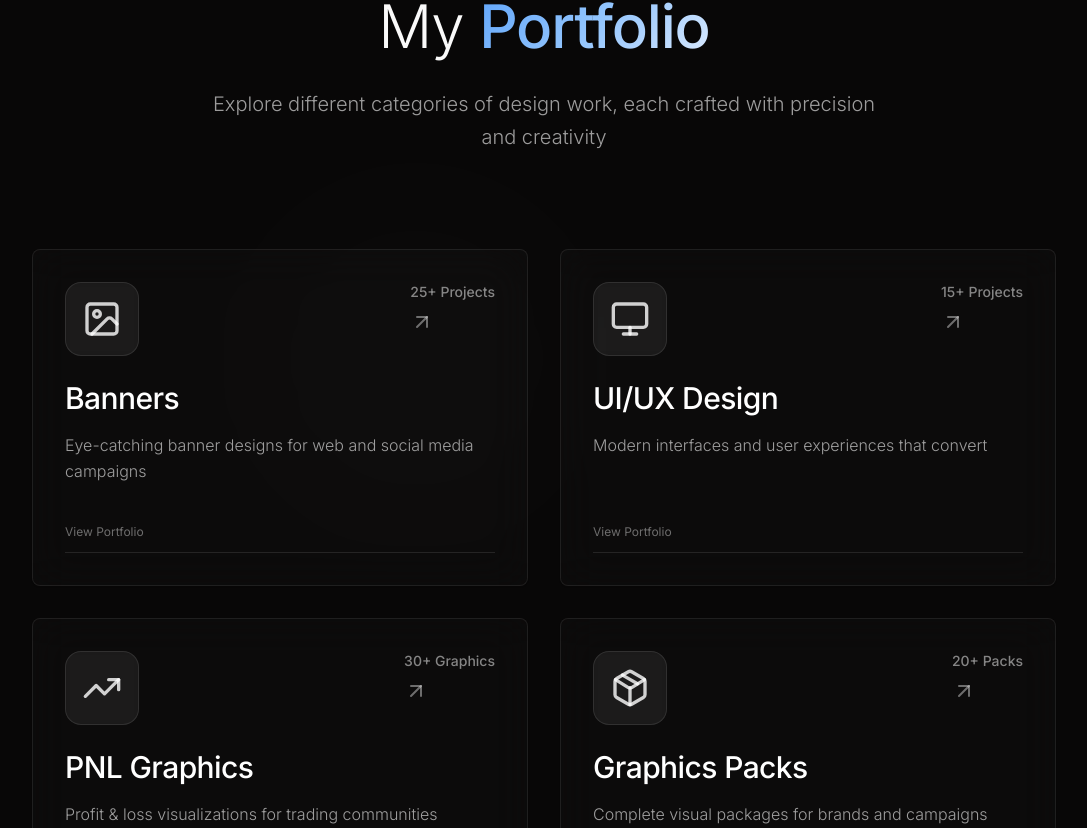
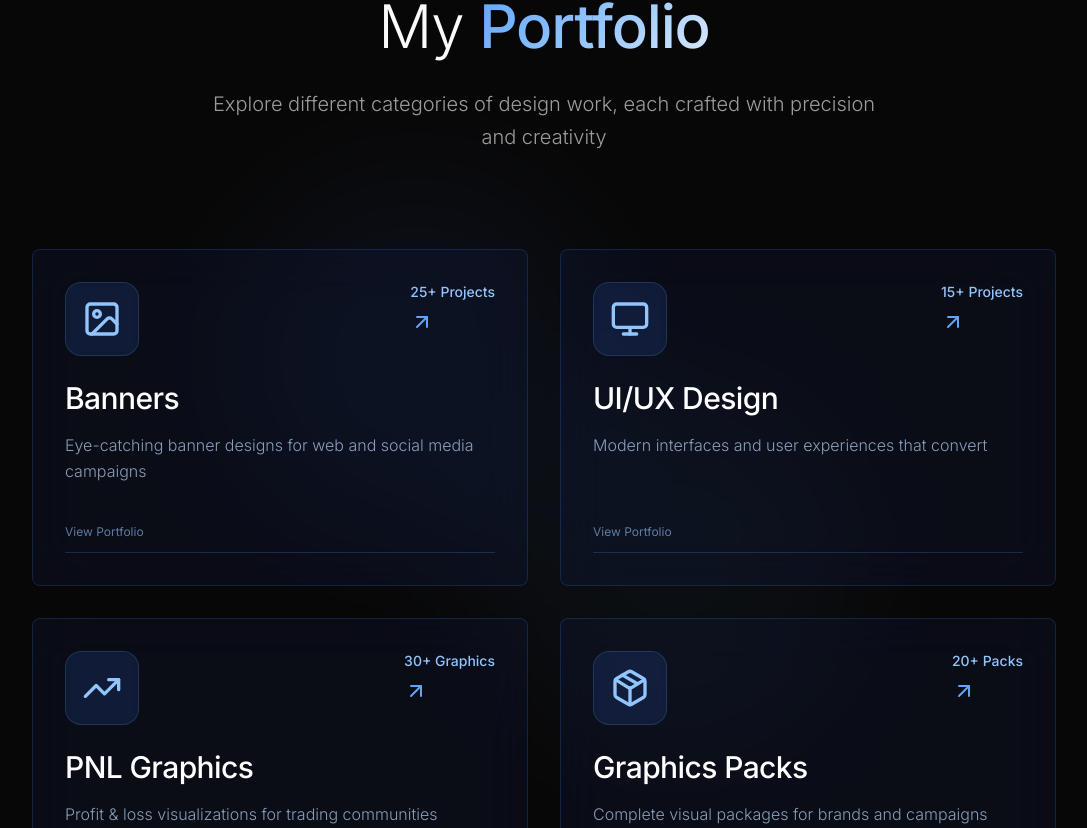
Before and after one commit to zakariyyazeb108/degen-neon-canvas, a React (Vite) app: page / in a window 1280 px wide. Shown: the part 1832-2660 px from the top of the page, without its empty margins (96-1183 px from the left). Built offline with nearby package versions, Linux system fonts and the light colour scheme.

Commit message:
Fix: Portfolio card color
Updated portfolio card colors to match the website's blue theme.

```diff
--- a/src/components/Portfolio.tsx
+++ b/src/components/Portfolio.tsx
@@ -41,10 +41,10 @@ const Portfolio = () => {
 
   return (
     <section id="portfolio" className="py-32 bg-background relative overflow-hidden">
-      {/* Subtle background */}
-      <div className="absolute inset-0 opacity-20">
-        <div className="absolute top-1/4 left-1/4 w-96 h-96 bg-white/5 rounded-full blur-3xl"></div>
-        <div className="absolute bottom-1/4 right-1/4 w-96 h-96 bg-white/3 rounded-full blur-3xl"></div>
+      {/* Blue gradient background to match the site */}
+      <div className="absolute inset-0 opacity-30">
+        <div className="absolute top-1/4 left-1/4 w-96 h-96 bg-blue-500/20 rounded-full blur-3xl"></div>
+        <div className="absolute bottom-1/4 right-1/4 w-96 h-96 bg-blue-400/15 rounded-full blur-3xl"></div>
       </div>
 
       <div className="container mx-auto px-6 relative z-10">
@@ -65,42 +65,42 @@ const Portfolio = () => {
               className="block group"
               style={{ animationDelay: `${index * 0.1}s` }}
             >
-              <Card className="premium-card p-8 h-full">
+              <Card className="bg-blue-950/20 backdrop-blur-xl border-blue-500/20 hover:border-blue-400/40 transition-all duration-500 hover:bg-blue-900/30 p-8 h-full group-hover:shadow-2xl group-hover:shadow-blue-500/10">
                 <div className="space-y-6 h-full flex flex-col">
 
                   {/* Header section */}
                   <div className="flex items-start justify-between">
-                    <div className="p-4 rounded-2xl bg-white/5 backdrop-blur-sm border border-white/10 transition-all duration-300 group-hover:bg-white/10">
-                      <category.icon className="w-10 h-10 text-white/80 group-hover:text-white transition-colors duration-300" />
+                    <div className="p-4 rounded-2xl bg-blue-500/10 backdrop-blur-sm border border-blue-400/20 transition-all duration-300 group-hover:bg-blue-500/20 group-hover:border-blue-400/40">
+                      <category.icon className="w-10 h-10 text-blue-300 group-hover:text-blue-200 transition-colors duration-300" />
                     </div>
 
                     <div className="text-right">
-                      <span className="text-white/50 font-medium text-sm block mb-2">
+                      <span className="text-blue-300 font-medium text-sm block mb-2">
                         {category.count}
                       </span>
-                      <ArrowUpRight className="w-6 h-6 text-white/40 group-hover:text-white/70 transition-all duration-300 transform group-hover:translate-x-1 group-hover:-translate-y-1" />
+                      <ArrowUpRight className="w-6 h-6 text-blue-400 group-hover:text-blue-300 transition-all duration-300 transform group-hover:translate-x-1 group-hover:-translate-y-1" />
                     </div>
                   </div>
 
                   {/* Content */}
                   <div className="space-y-4 flex-grow">
-                    <h3 className="text-3xl font-medium text-white group-hover:text-white/90 transition-colors duration-300">
+                    <h3 className="text-3xl font-medium text-white group-hover:text-blue-100 transition-colors duration-300">
                       {category.title}
                     </h3>
-                    <p className="text-white/60 group-hover:text-white/70 leading-relaxed font-light transition-colors duration-300">
+                    <p className="text-blue-200/70 group-hover:text-blue-200/90 leading-relaxed font-light transition-colors duration-300">
                       {category.description}
                     </p>
                   </div>
 
                   {/* Progress indicator */}
                   <div className="pt-4">
-                    <div className="flex items-center justify-between text-xs text-white/40 group-hover:text-white/60 transition-colors duration-300 mb-3">
+                    <div className="flex items-center justify-between text-xs text-blue-300/60 group-hover:text-blue-300/80 transition-colors duration-300 mb-3">
                       <span>View Portfolio</span>
                       <span className="opacity-0 group-hover:opacity-100 transition-opacity duration-300">→</span>
                     </div>
 
-                    <div className="w-full h-px bg-white/10">
-                      <div className="h-full bg-white/30 transform scale-x-0 group-hover:scale-x-100 transition-transform duration-500 origin-left"></div>
+                    <div className="w-full h-px bg-blue-400/20">
+                      <div className="h-full bg-blue-400/60 transform scale-x-0 group-hover:scale-x-100 transition-transform duration-500 origin-left"></div>
                     </div>
                   </div>
                 </div>
```
